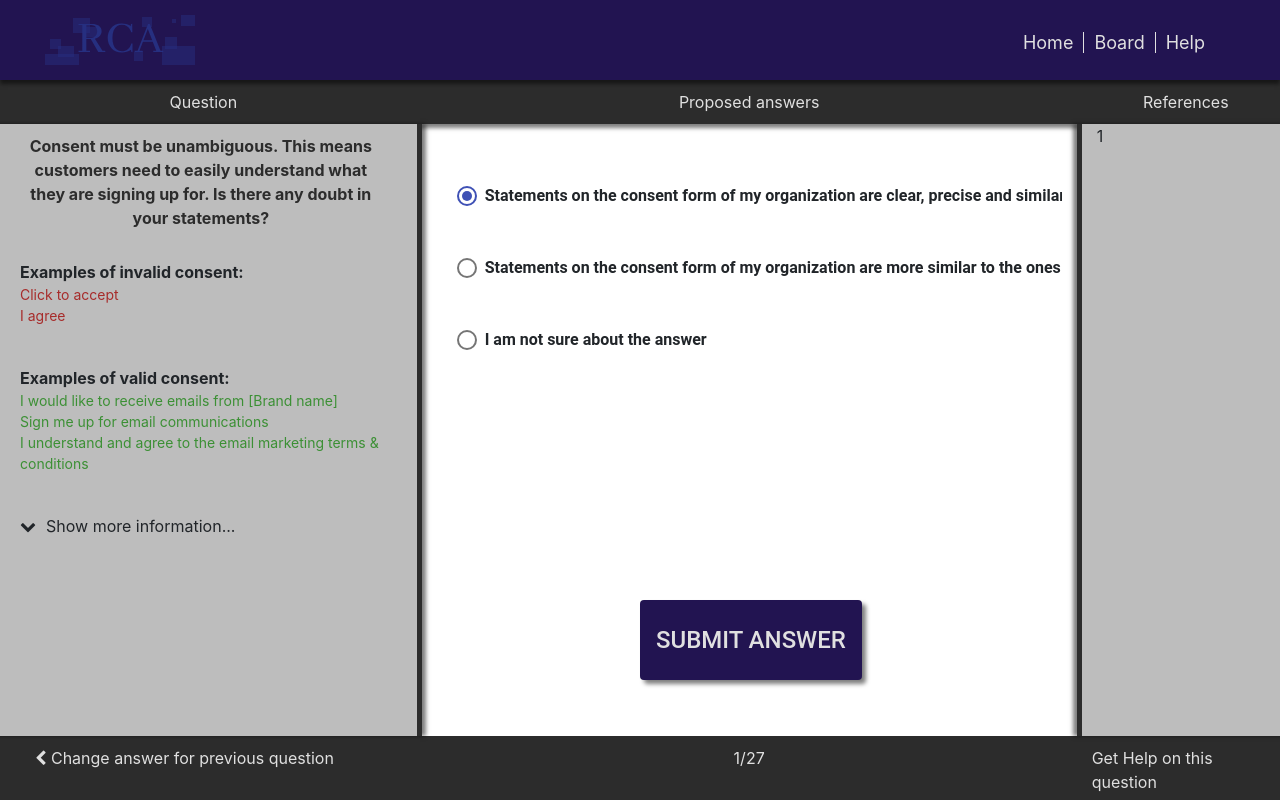
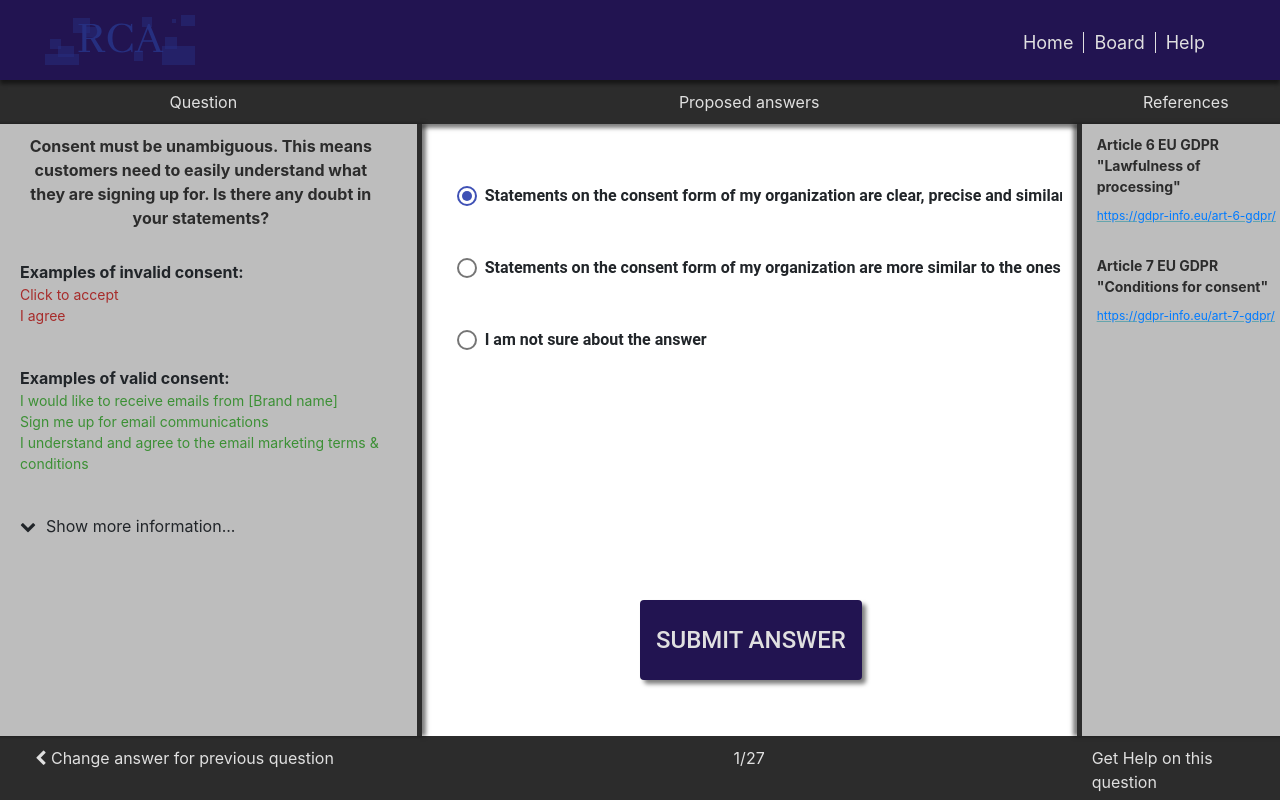
Before and after one commit to RostyslavSol/DemoGDPR, an Angular app: page /interview in a window 1280 px wide. Built offline with nearby package versions, Linux system fonts and the light colour scheme.

Commit message:
Add references component

```diff
--- a/src/app/views/interview/_interview.component.scss
+++ b/src/app/views/interview/_interview.component.scss
@@ -65,3 +65,4 @@
 
 @import './components/question/question.component';
 @import './components/answers/answers.component';
+@import './components/references/references.component';
--- /dev/null
+++ b/src/app/views/interview/components/references/_references.component.scss
@@ -0,0 +1,19 @@
+.references {
+
+  &__item {
+    padding: 10px 0 20px 0;
+
+    &__title {
+      color: $color-black;
+      font-weight: bolder;
+      margin-bottom: 10px;
+      font-size: $font-m;
+    }
+
+    &__link {
+      color: $color-accent;
+      text-decoration: underline;
+      font-size: $font-s;
+    }
+  }
+}
--- /dev/null
+++ b/src/app/views/interview/components/references/references.component.html
@@ -0,0 +1,10 @@
+<div class="references">
+  <div class="references__item" *ngFor="let reference of references">
+    <div class="references__item__title">
+      {{ reference.title }}
+    </div>
+    <div class="references__item__link">
+      <a target="_blank" rel="noopener" [href]="reference.link">{{ reference.link }}</a>
+    </div>
+  </div>
+</div>
--- /dev/null
+++ b/src/app/views/interview/components/references/references.component.ts
@@ -0,0 +1,16 @@
+import { Component, OnInit, Input } from '@angular/core';
+import { IReference } from '../../../../models/interview/reference.model';
+
+@Component({
+  selector: 'references',
+  templateUrl: 'references.component.html'
+})
+
+export class ReferencesComponent implements OnInit {
+  @Input() references: IReference[];
+
+  constructor() { }
+
+  ngOnInit() { }
+
+}
--- a/src/app/views/interview/interview.component.html
+++ b/src/app/views/interview/interview.component.html
@@ -22,7 +22,7 @@
         <answers [answers]="question.answers"></answers>
       </div>
       <div class="interviewFrame__column--3 col-2">
-        1
+        <references [references]="question.references"></references>
       </div>
     </div>
   </main>
```
Also changed, not shown: src/app/views/views.module.ts (+11 -9 lines).
